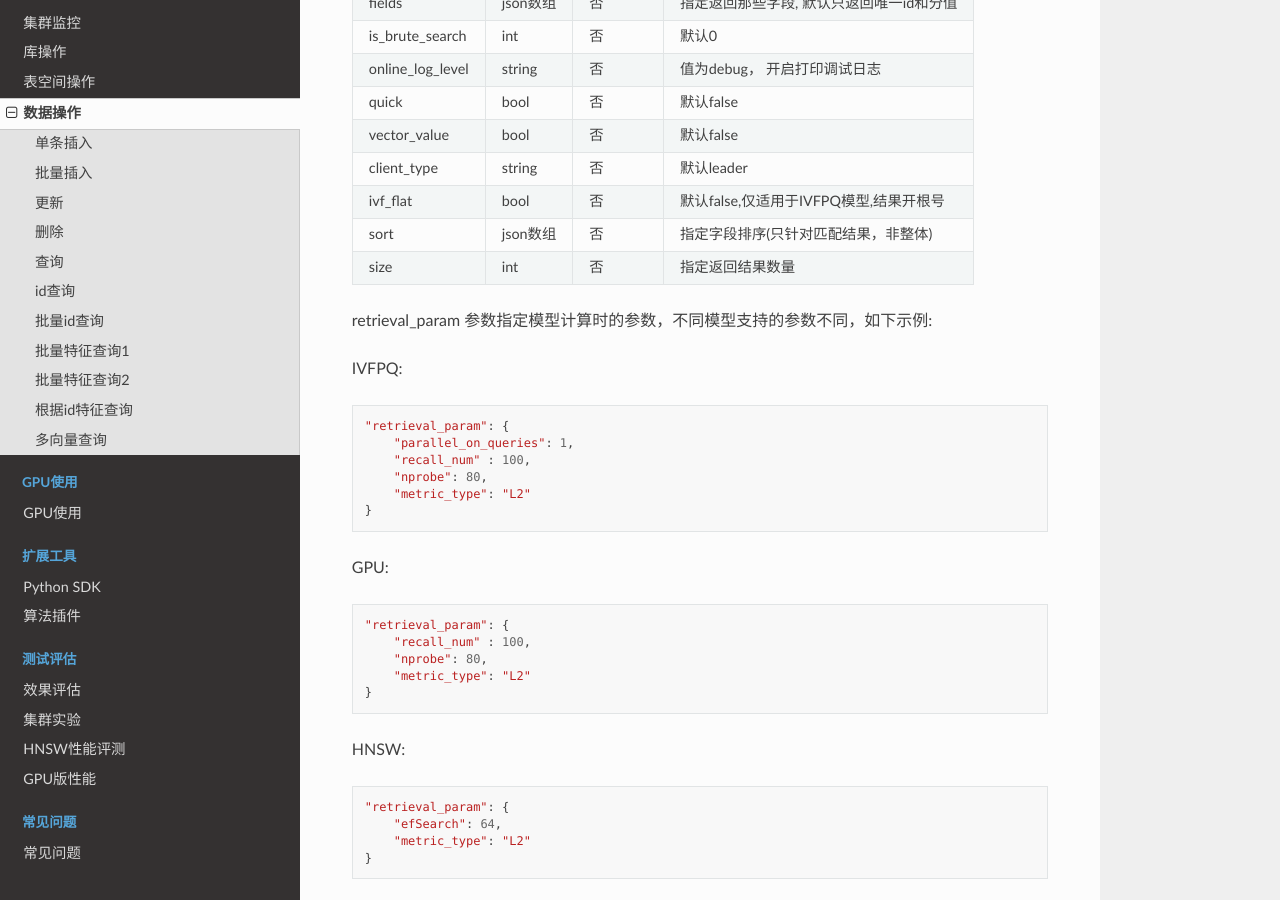
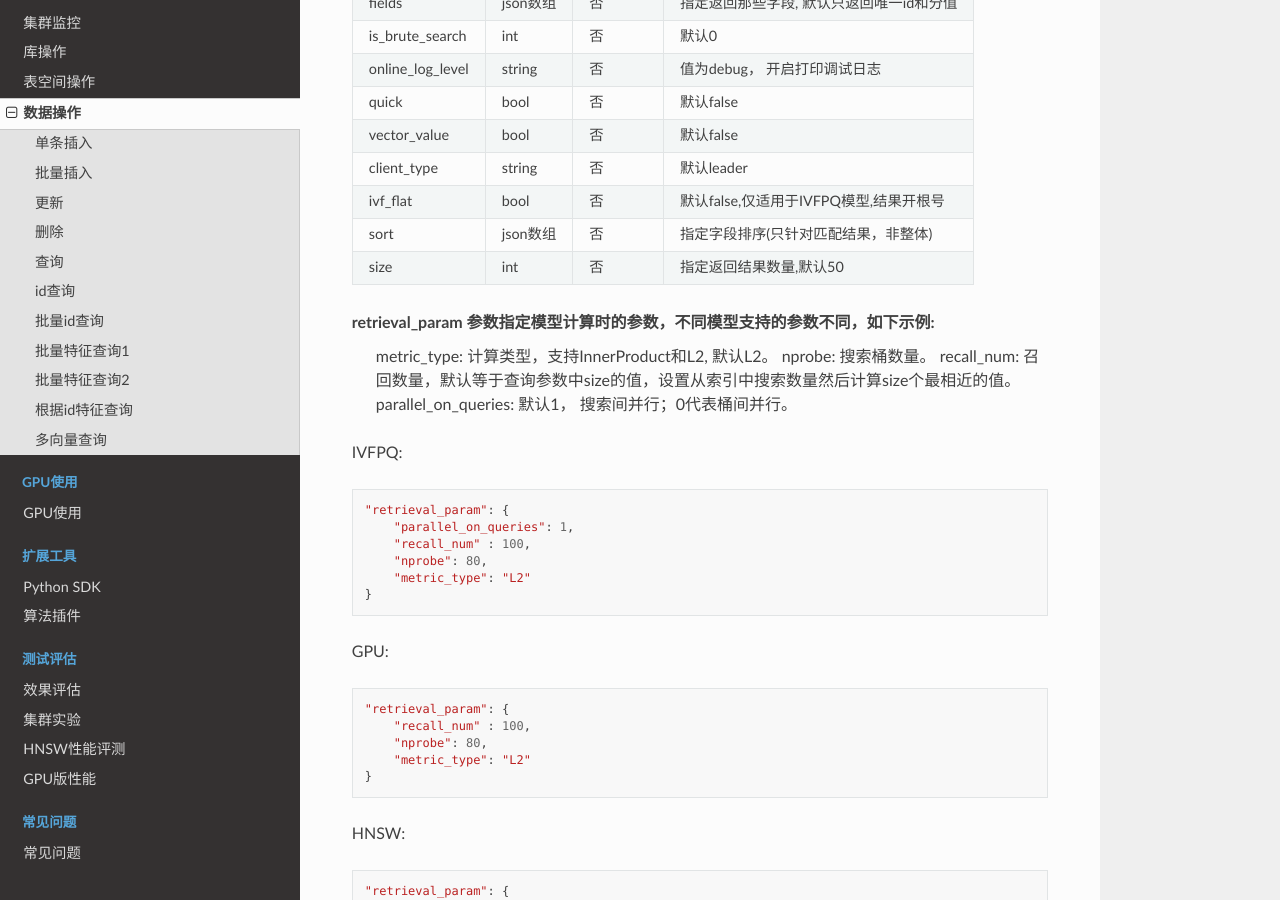
Before and after one commit to nizyun/vs_cn, a Sphinx documentation site: the page built from docs/source/use_op/op_doc.rst, in a window 1280 px wide and 900 px high, scrolled down 3609 px. Built offline with Sphinx 7.4.7 and the Read the Docs theme 2.0.0, drawn with Linux system fonts in a browser that asks for light colours; pages that are not in the unit, such as notebooks, are missing from menus.

Commit message:
change search param desc

```diff
--- a/docs/source/use_op/op_doc.rst
+++ b/docs/source/use_op/op_doc.rst
@@ -195,10 +195,14 @@ json格式的变体，{"index": {"_id": "v1"}} 指定记录的id, _id值为空
 +-------------------+---------------+----------+-----------------------------------------+
 |sort               |json数组       |否        |指定字段排序(只针对匹配结果，非整体)     |
 +-------------------+---------------+----------+-----------------------------------------+
-|size               |int            |否        |指定返回结果数量                         |
+|size               |int            |否        |指定返回结果数量,默认50                  |
 +-------------------+---------------+----------+-----------------------------------------+
 
 retrieval_param 参数指定模型计算时的参数，不同模型支持的参数不同，如下示例:
+   metric_type: 计算类型，支持InnerProduct和L2, 默认L2。
+   nprobe: 搜索桶数量。
+   recall_num: 召回数量，默认等于查询参数中size的值，设置从索引中搜索数量然后计算size个最相近的值。
+   parallel_on_queries: 默认1， 搜索间并行；0代表桶间并行。
 
 IVFPQ:
 ::
```
